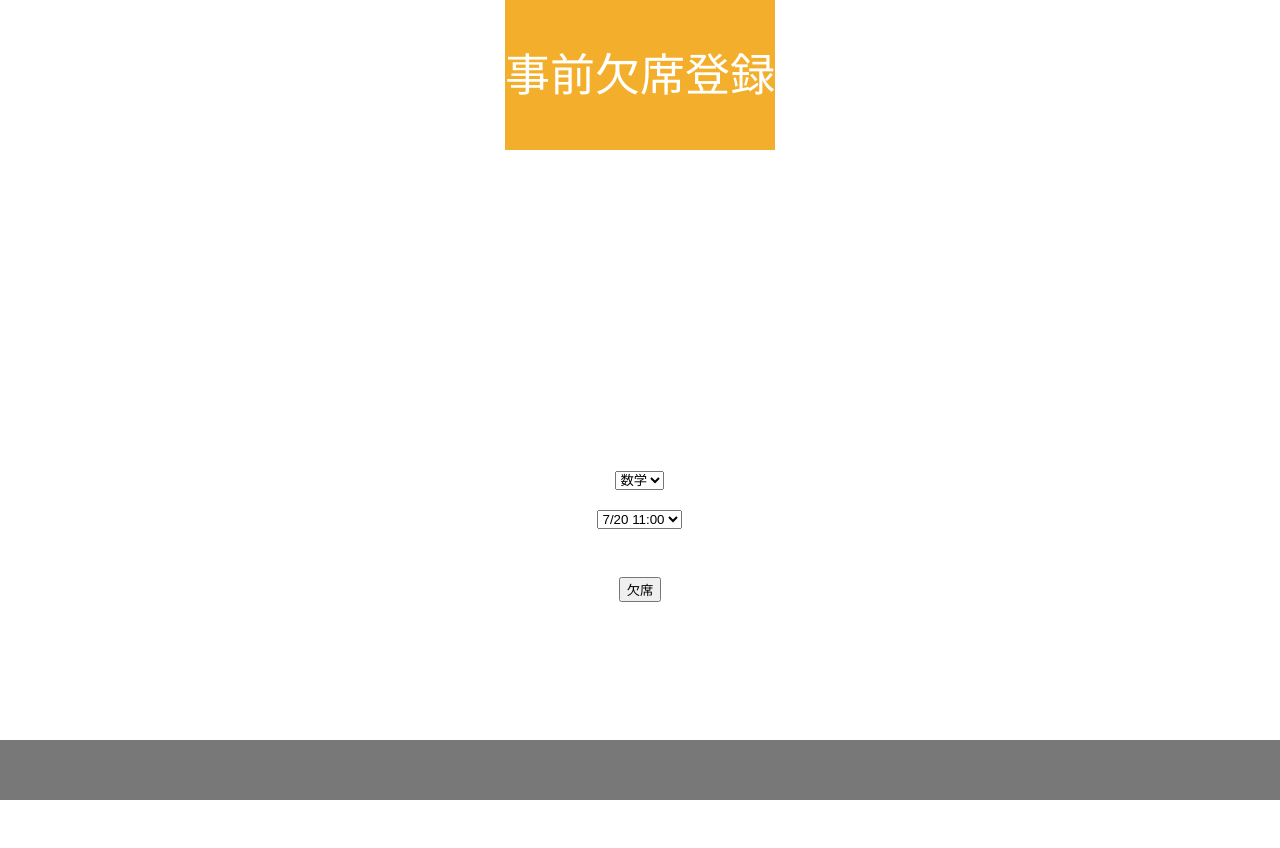
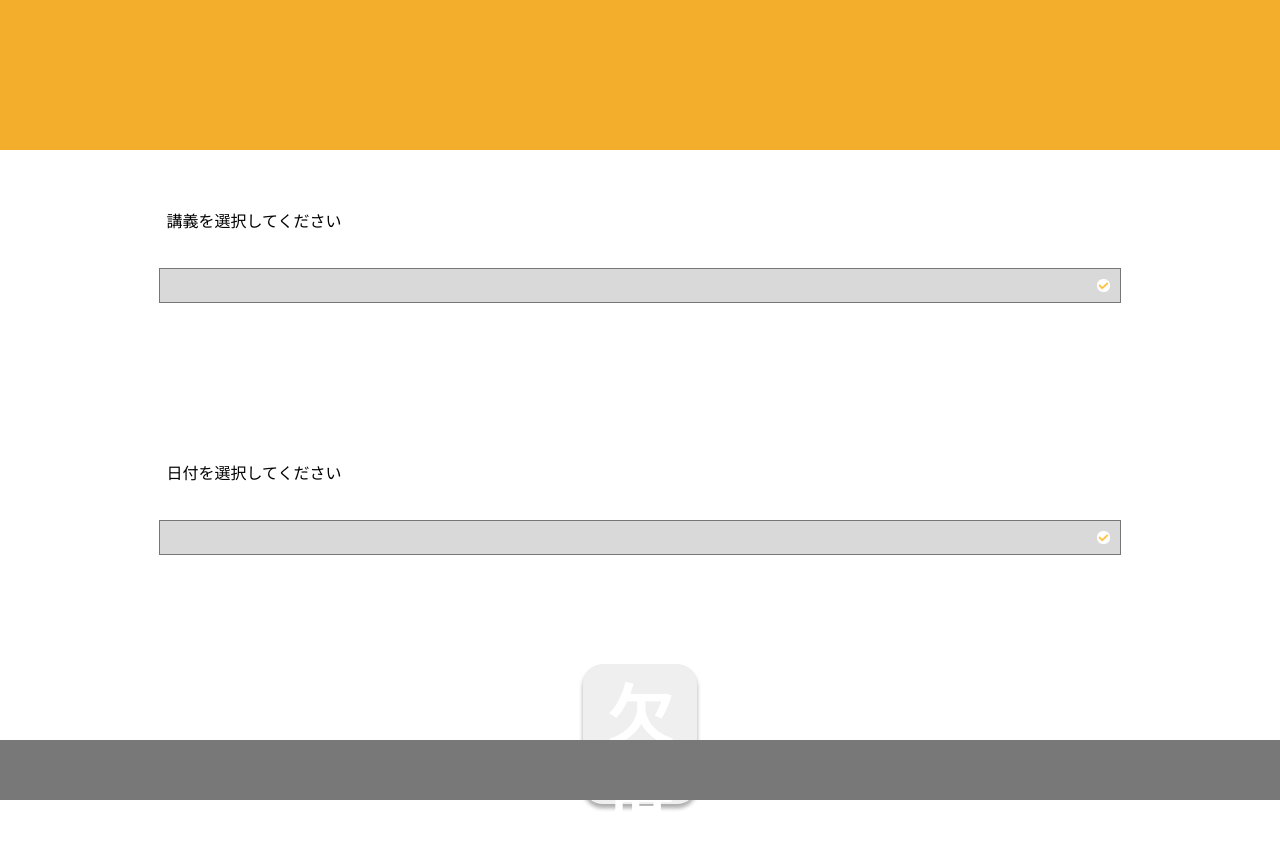
Before and after one commit to stawada/common_tasks, a Vue app in the folder vue-test-project/: page /absent in a window 1280 px wide. Shown: the top 848 px of the page. Built offline with nearby package versions, Linux system fonts and the light colour scheme.

Commit message:
事前欠席関連

```diff
--- a/vue-test-project/src/components/AbsButton.vue
+++ b/vue-test-project/src/components/AbsButton.vue
@@ -1,7 +1,7 @@
 <template>
     <div class="button-container">
         <div class="AbsButton">
-            <button @click="handleAbsent">欠席</button>
+            <button class="radius_btn" @click="handleAbsent">欠席</button>
         </div>
     </div>
 </template>
@@ -18,16 +18,5 @@
 </script>
 
 <style>
-.button-container {
-    width: 150px;
-    height: 100px;
-    display: flex;
-    flex-direction: column;
-    justify-content: center;
-    align-items: center;
-}
 
-.AbsButton {
-    margin: 10px;
-}
 </style>
--- a/vue-test-project/src/components/DropDown.vue
+++ b/vue-test-project/src/components/DropDown.vue
@@ -21,15 +21,19 @@
 
 <template>
     <div class="dropdown-container">
+        <label class="headline">講義を選択してください</label>
         <div class="dropdown">
         <select>
+            <option value=""></option>
             <option value="math">数学</option>
             <option value="japanese">国語</option>
             <option value="english">英語</option>
         </select>
         </div>
+        <label class="headline">日付を選択してください</label>
         <div class="dropdown">
         <select>
+            <option value=""></option>
             <option value="option1">7/20 11:00</option>
             <option value="option2">7/20 14:20</option>
             <option value="option3">7/22 13:30</option>
@@ -39,15 +43,41 @@
 </template>
 
 <style>
+
 .dropdown-container {
     width: 100%;
     display: flex;
     flex-direction: column;
     justify-content: center;
-    align-items: center;
+    /* align-items: center; */
+
+}
+
+.headline {
+    margin-top: 5%;
+    text-align: left;
+    margin-left:13%;
+}
+
+select{
+    -webkit-appearance: none;
+    appearance: none; /* デフォルトの矢印を非表示 */
+    background: #D9D9D9;
+    width: 80%;
+    font-size: 30px;
+    margin-bottom: 5%;
+    background-image: url("@/assets/check.png"); /*ここに画像を入れてね */
+    background-position: right 10px center;
+    background-repeat: no-repeat;
+    background-size: 13px 13px;
+}
+
+select::-ms-expand {
+  display: none; /* デフォルトの矢印を非表示(IE用) */
 }
 
 .dropdown {
-    margin: 10px;
+    color: #D9D9D9;
+    margin: 3%;
 }
 </style>
--- a/vue-test-project/src/pages/Absent.vue
+++ b/vue-test-project/src/pages/Absent.vue
@@ -40,15 +40,6 @@ export default {
 </template>
 
 <style>
-body {
-  display: flex;
-  flex-direction: column;
-  justify-content: center;
-  align-items: center;
-};
 
-head {
-  margin: 50px;
-  padding: 100px;
-};
+
 </style>
```
